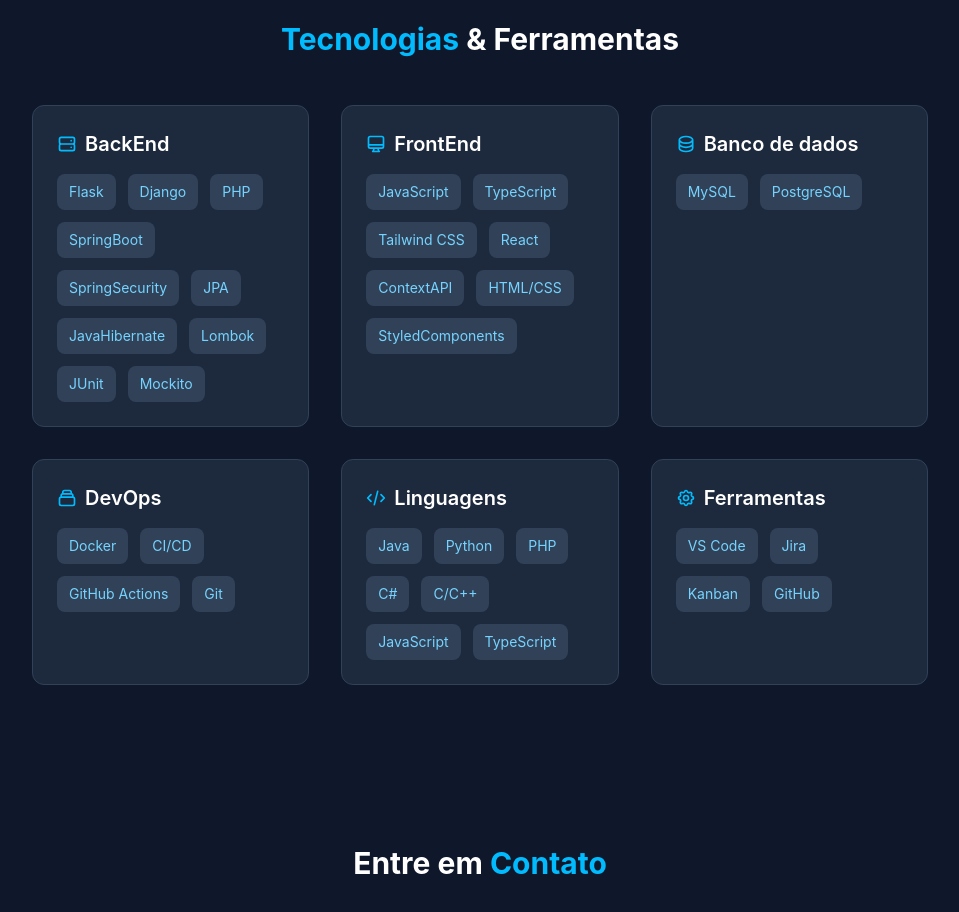
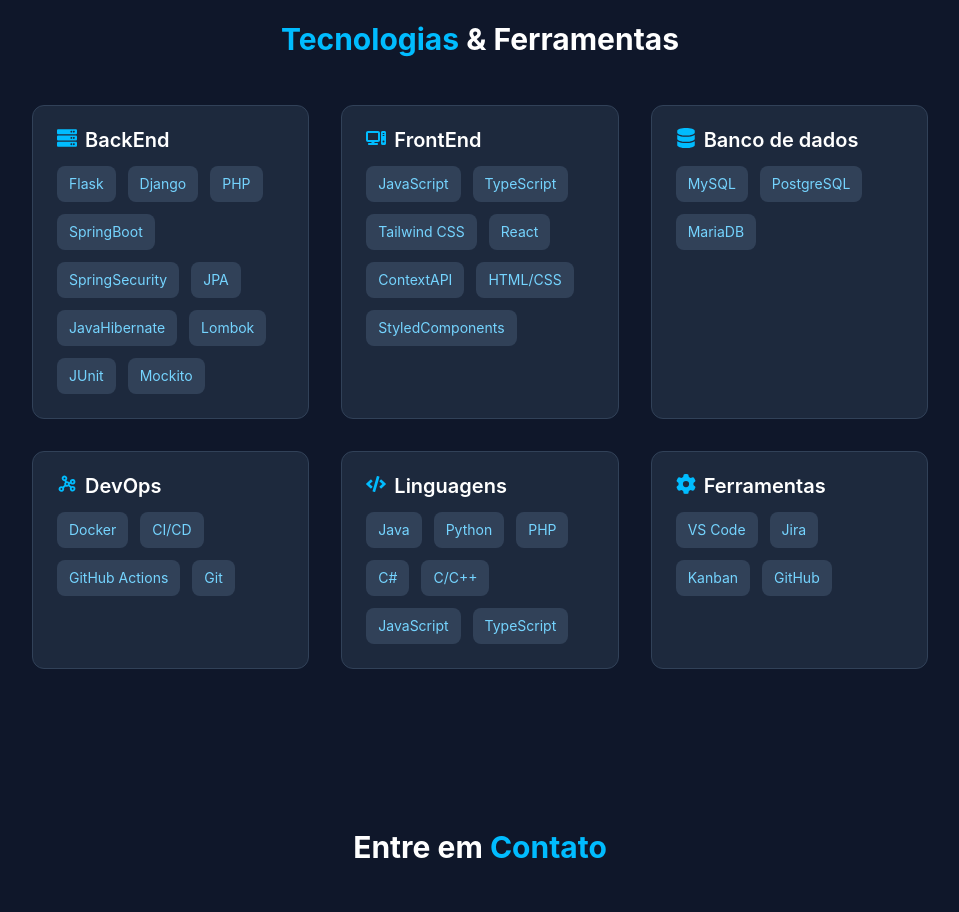
Before and after one commit to joaoragazzo/portfolio, a React (Vite) app in the folder app/: page / in a window 1280 px wide. Shown: the part 2680-3592 px from the top of the page, without its empty margins (160-1119 px from the left). Built offline with nearby package versions, Linux system fonts and the light colour scheme.

Commit message:
refact: change icons display on tools

```diff
--- a/app/src/App.jsx
+++ b/app/src/App.jsx
@@ -11,9 +11,10 @@
 import { ToolCard } from "./components/tools/ToolCard";
 import { Tools } from "./components/tools/Tools";
 import { PiGraphBold } from "react-icons/pi";
-import { FaSearch } from "react-icons/fa";
+import { FaCode, FaDatabase, FaSearch, FaServer } from "react-icons/fa";
 import { ContactInformations } from "./components/ContactInformations";
 import { Footer } from "./components/Footer";
+import { FaComputer, FaGear } from "react-icons/fa6";
 
 function App() {
   return (
@@ -210,20 +211,7 @@
             <Tools>
               <ToolCard>
                 <ToolCard.Icon>
-                  <svg
-                    xmlns="http://www.w3.org/2000/svg"
-                    className="h-5 w-5 mr-2 text-sky-400"
-                    fill="none"
-                    viewBox="0 0 24 24"
-                    stroke="currentColor"
-                  >
-                    <path
-                      stroke-linecap="round"
-                      stroke-linejoin="round"
-                      stroke-width="2"
-                      d="M5 12h14M5 12a2 2 0 01-2-2V6a2 2 0 012-2h14a2 2 0 012 2v4a2 2 0 01-2 2M5 12a2 2 0 00-2 2v4a2 2 0 002 2h14a2 2 0 002-2v-4a2 2 0 00-2-2m-2-4h.01M17 16h.01"
-                    />
-                  </svg>
+                  <FaServer />
                 </ToolCard.Icon>
                 <ToolCard.Title>BackEnd</ToolCard.Title>
                 <ToolCard.Tool>Flask</ToolCard.Tool>
@@ -240,20 +228,7 @@
 
               <ToolCard>
                 <ToolCard.Icon>
-                  <svg
-                    xmlns="http://www.w3.org/2000/svg"
-                    className="h-5 w-5 mr-2 text-sky-400"
-                    fill="none"
-                    viewBox="0 0 24 24"
-                    stroke="currentColor"
-                  >
-                    <path
-                      stroke-linecap="round"
-                      stroke-linejoin="round"
-                      stroke-width="2"
-                      d="M9.75 17L9 20l-1 1h8l-1-1-.75-3M3 13h18M5 17h14a2 2 0 002-2V5a2 2 0 00-2-2H5a2 2 0 00-2 2v10a2 2 0 002 2z"
-                    />
-                  </svg>
+                  <FaComputer />
                 </ToolCard.Icon>
                 <ToolCard.Title>FrontEnd</ToolCard.Title>
                 <ToolCard.Tool>JavaScript</ToolCard.Tool>
@@ -267,42 +242,17 @@
 
               <ToolCard>
                 <ToolCard.Icon>
-                  <svg
-                    xmlns="http://www.w3.org/2000/svg"
-                    className="h-5 w-5 mr-2 text-sky-400"
-                    fill="none"
-                    viewBox="0 0 24 24"
-                    stroke="currentColor"
-                  >
-                    <path
-                      stroke-linecap="round"
-                      stroke-linejoin="round"
-                      stroke-width="2"
-                      d="M4 7v10c0 2.21 3.582 4 8 4s8-1.79 8-4V7M4 7c0 2.21 3.582 4 8 4s8-1.79 8-4M4 7c0-2.21 3.582-4 8-4s8 1.79 8 4m0 5c0 2.21-3.582 4-8 4s-8-1.79-8-4"
-                    />
-                  </svg>
+                  <FaDatabase />
                 </ToolCard.Icon>
                 <ToolCard.Title>Banco de dados</ToolCard.Title>
                 <ToolCard.Tool>MySQL</ToolCard.Tool>
                 <ToolCard.Tool>PostgreSQL</ToolCard.Tool>
+                <ToolCard.Tool>MariaDB</ToolCard.Tool>
               </ToolCard>
 
               <ToolCard>
                 <ToolCard.Icon>
-                  <svg
-                    xmlns="http://www.w3.org/2000/svg"
-                    className="h-5 w-5 mr-2 text-sky-400"
-                    fill="none"
-                    viewBox="0 0 24 24"
-                    stroke="currentColor"
-                  >
-                    <path
-                      stroke-linecap="round"
-                      stroke-linejoin="round"
-                      stroke-width="2"
-                      d="M19 11H5m14 0a2 2 0 012 2v6a2 2 0 01-2 2H5a2 2 0 01-2-2v-6a2 2 0 012-2m14 0V9a2 2 0 00-2-2M5 11V9a2 2 0 012-2m0 0V5a2 2 0 012-2h6a2 2 0 012 2v2M7 7h10"
-                    />
-                  </svg>
+                  <PiGraphBold />
                 </ToolCard.Icon>
                 <ToolCard.Title>DevOps</ToolCard.Title>
                 <ToolCard.Tool>Docker</ToolCard.Tool>
@@ -313,20 +263,7 @@
 
               <ToolCard>
                 <ToolCard.Icon>
-                  <svg
-                    xmlns="http://www.w3.org/2000/svg"
-                    className="h-5 w-5 mr-2 text-sky-400"
-                    fill="none"
-                    viewBox="0 0 24 24"
-                    stroke="currentColor"
-                  >
-                    <path
-                      stroke-linecap="round"
-                      stroke-linejoin="round"
-                      stroke-width="2"
-                      d="M10 20l4-16m4 4l4 4-4 4M6 16l-4-4 4-4"
-                    />
-                  </svg>
+                  <FaCode />
                 </ToolCard.Icon>
                 <ToolCard.Title>Linguagens</ToolCard.Title>
                 <ToolCard.Tool>Java</ToolCard.Tool>
@@ -340,26 +277,7 @@
 
               <ToolCard>
                 <ToolCard.Icon>
-                  <svg
-                    xmlns="http://www.w3.org/2000/svg"
-                    className="h-5 w-5 mr-2 text-sky-400"
-                    fill="none"
-                    viewBox="0 0 24 24"
-                    stroke="currentColor"
-                  >
-                    <path
-                      stroke-linecap="round"
-                      stroke-linejoin="round"
-                      stroke-width="2"
-                      d="M10.325 4.317c.426-1.756 2.924-1.756 3.35 0a1.724 1.724 0 002.573 1.066c1.543-.94 3.31.826 2.37 2.37a1.724 1.724 0 001.065 2.572c1.756.426 1.756 2.924 0 3.35a1.724 1.724 0 00-1.066 2.573c.94 1.543-.826 3.31-2.37 2.37a1.724 1.724 0 00-2.572 1.065c-.426 1.756-2.924 1.756-3.35 0a1.724 1.724 0 00-2.573-1.066c-1.543.94-3.31-.826-2.37-2.37a1.724 1.724 0 00-1.065-2.572c-1.756-.426-1.756-2.924 0-3.35a1.724 1.724 0 001.066-2.573c-.94-1.543.826-3.31 2.37-2.37.996.608 2.296.07 2.572-1.065z"
-                    />
-                    <path
-                      stroke-linecap="round"
-                      stroke-linejoin="round"
-                      stroke-width="2"
-                      d="M15 12a3 3 0 11-6 0 3 3 0 016 0z"
-                    />
-                  </svg>
+                  <FaGear />
                 </ToolCard.Icon>
                 <ToolCard.Title>Ferramentas</ToolCard.Title>
                 <ToolCard.Tool>VS Code</ToolCard.Tool>
--- a/app/src/components/projects/ProjectCard.jsx
+++ b/app/src/components/projects/ProjectCard.jsx
@@ -24,7 +24,7 @@
       <div className="p-6 justify-between flex flex-col flex-1">
         <div>
           <h3 className="text-xl font-semibold mb-2 text-white">
-            {title?.props.children}
+            {title?.props?.children}
           </h3>
           <p className="text-slate-400 mb-4 text-sm text-justify">
             {description?.props?.children}
--- a/app/src/components/tools/ToolCard.jsx
+++ b/app/src/components/tools/ToolCard.jsx
@@ -8,8 +8,10 @@
 
   return (
     <div className="bg-slate-800 rounded-xl p-6 border border-slate-700">
-      <h3 className="text-xl font-semibold mb-4 text-white flex items-center">
-        {icon}
+      <h3 className="text-xl font-semibold mb-4 text-white flex items-center leading-0">
+        <div className="h-5 w-5 mr-2 text-sky-400 relative bottom-[2px]">
+            {icon}
+        </div>
         {title}
       </h3>
       <div className="flex flex-wrap gap-3">
```
